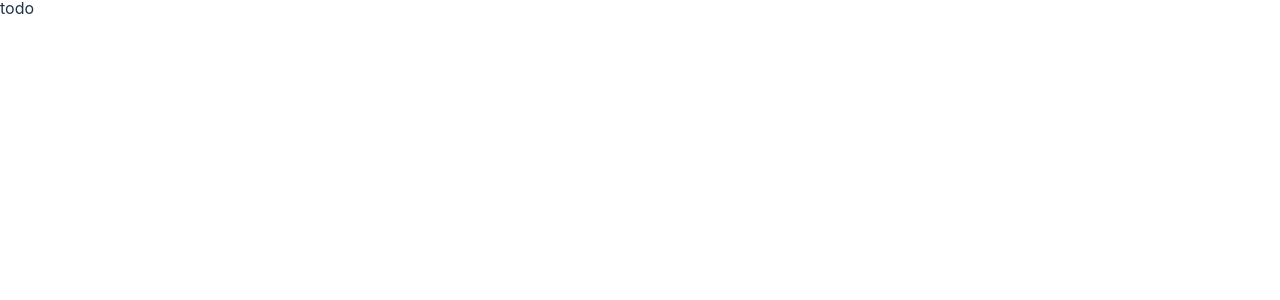
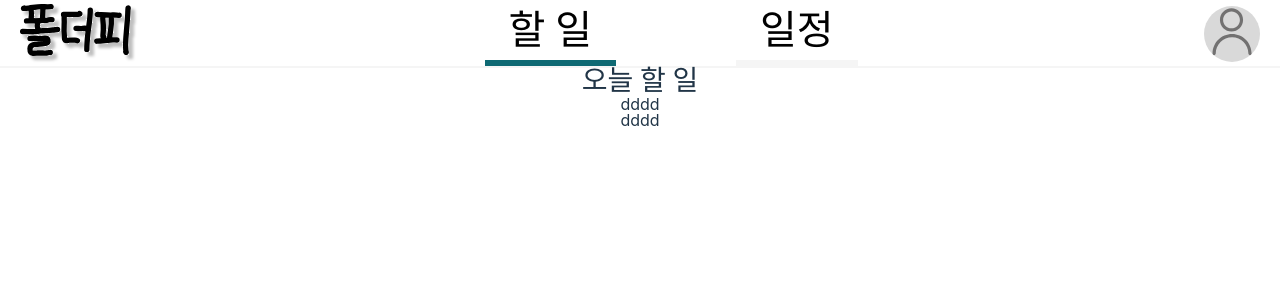
Before and after one commit to yeon-dong/For_The_P, a React (Vite) app in the folder For_The_P/: page /todo in a window 1280 px wide. Shown: the top 300 px of the page. Built offline with nearby package versions, Linux system fonts and the light colour scheme.

Commit message:
FEAT Header

```diff
--- a/For_The_P/src/App.jsx
+++ b/For_The_P/src/App.jsx
@@ -20,7 +20,7 @@ function App() {
           <Route path="/" element={<MainPage />}></Route>
           <Route path="/signup" element={<SignUpPage />}></Route>
           <Route path="/login" element={<LoginPage />}></Route>
-          <Route path="/calender" element={<CalendarPage />}></Route>
+          <Route path="/calendar" element={<CalendarPage />}></Route>
           <Route path="/todo" element={<TodoPage />}></Route>
           <Route path="/setting" element={<SettingPage />}></Route>
           <Route path="/setting/friend" element={<SettingFriendPage />}></Route>
--- a/For_The_P/src/components/Header/Header.jsx
+++ b/For_The_P/src/components/Header/Header.jsx
@@ -1,11 +1,71 @@
-
+import { Link, useLocation } from "react-router-dom";
+import {
+  HeaderContainer,
+  HeaderWrap,
+  LogoImg,
+  UserImg,
+  HeaderLeftWrap,
+  HeaderRightWrap,
+  HeaderNavItem,
+  HeaderCenterWrap,
+  HeaderTodo,
+  HeaderCalendar,
+  HeaderText
+} from "./Header.style";
+import { useState, useEffect } from "react";
 
 function Header() {
+  const location = useLocation();
 
+  // 경로에 따라 초기 상태를 설정
+  const getInitialPage = (pathname) => {
+    if (pathname == "/todo") {
+      return "todo";
+    } else if (pathname == "/calendar") {
+      return "calendar";
+    } else {
+      return "";
+    }
+  };
+
+  const [page, setPage] = useState(getInitialPage(location.pathname));
+
+  useEffect(() => {
+    setPage(getInitialPage(location.pathname));
+  }, [location.pathname]);
+
+  const goToTodo = () => {
+    setPage("todo");
+  };
+
+  const goToCalendar = () => {
+    setPage("calendar");
+  };
+
+  const colorProps = (prop) => {
+    return page === prop;
+  };
 
     return (
       <>
-        Header
+        <HeaderContainer>
+          <HeaderWrap>
+          <HeaderLeftWrap>
+            <Link to='/todo'>
+              <LogoImg src="/logo2.svg"></LogoImg>
+            </Link>
+          </HeaderLeftWrap>
+          <HeaderCenterWrap>
+            <HeaderTodo $pickColor={colorProps("todo")}><HeaderNavItem onClick={goToTodo} to='/todo'><HeaderText>할 일</HeaderText></HeaderNavItem></HeaderTodo>
+            <HeaderCalendar $pickColor={colorProps("calendar")}><HeaderNavItem onClick={goToCalendar} to='/calendar'><HeaderText>일정</HeaderText></HeaderNavItem></HeaderCalendar>
+          </HeaderCenterWrap>
+          <HeaderRightWrap>
+            <Link to='/setting'>
+              <UserImg src="/user_img.svg"></UserImg>
+            </Link>
+          </HeaderRightWrap>
+          </HeaderWrap>
+        </HeaderContainer>
       </>
     );
   }
--- a/For_The_P/src/components/Header/Header.style.js
+++ b/For_The_P/src/components/Header/Header.style.js
@@ -0,0 +1,93 @@
+import styled from "styled-components";
+import {Link} from "react-router-dom";
+
+export const HeaderContainer = styled.div`
+    background-color: white;
+    border-bottom-width: 2px;
+    border-style : solid;
+    border-color: whitesmoke;
+`;
+
+export const HeaderWrap = styled.div`
+    height: 10%;
+    max-width: 1920px;
+    margin: 0 auto;
+    display: flex;
+    align-items: center;
+    justify-content: space-between
+`;
+
+export const HeaderLeftWrap = styled.div`
+    display: flex;
+`;
+export const LogoImg = styled.img`
+    margin-top: 4px;
+    margin-left: 20px;
+    max-height: 60px;
+    max-weight: 118px;
+`;
+
+export const UserImg = styled.img`
+    margin-top: 4px;
+    margin-right: 20px;
+    max-height: 56px;
+    max-weight: 56px;
+`;
+
+export const HeaderRightWrap = styled.div`
+
+`;
+
+export const HeaderCenterWrap = styled.div`
+    display: flex;
+`;
+
+export const HeaderTodo = styled.div`
+    margin-left: 60px;
+    margin-right: 60px;
+    border-bottom-width: 6px;
+    border-style : solid;
+    border-color: ${(props) => (props.$pickColor ? '#0E6973' : 'whitesmoke')};
+    padding-top: 2px;
+    padding-bottom: 8px;
+    padding-right: 24px;
+    padding-left: 24px;
+    transition: border-color 0.5s;
+    &:hover{
+        border-color: #0E6973;
+    }
+`;
+
+export const HeaderCalendar = styled.div`
+    margin-left: 60px;
+    margin-right: 60px;
+    border-bottom-width: 6px;
+    border-style : solid;
+    border-color:  ${(props) => (props.$pickColor ? '#0E6973' : 'whitesmoke')};
+    padding-top: 2px;
+    padding-right: 24px;
+    padding-left: 24px;
+    padding-bottom: 8px;
+    transition: border-color 0.5s;
+    &:hover{
+        border-color: #0E6973;
+    }
+`;
+
+export const HeaderText = styled.div`
+    margin-top: 10px;
+    color: black;
+    text-decoration: none;
+    font-family: "Gothic A1", sans-serif;
+    font-weight: 700;
+    font-style: normal;
+    font-size : 40px;
+    transition: color 0.5s;
+    &:hover{
+        color: #0E6973;
+    }
+`;
+
+export const HeaderNavItem = styled(Link)`
+    margin-bottom: 12px;
+`;
--- a/For_The_P/src/pages/CalendarPage/CalendarPage.jsx
+++ b/For_The_P/src/pages/CalendarPage/CalendarPage.jsx
@@ -1,3 +1,4 @@
+import Header from "../../components/Header/Header";
 
 
 function CalendarPage() {
@@ -5,7 +6,7 @@ function CalendarPage() {
 
     return (
       <>
-
+        <Header/>
       </>
     );
   }
--- a/For_The_P/src/pages/NotFoundPage/NotFoundPage.jsx
+++ b/For_The_P/src/pages/NotFoundPage/NotFoundPage.jsx
@@ -1,11 +1,20 @@
-
+import { StyledNotFoundPage, MainButton } from "./NotFoundPage.style";
 
 function NotFoundPage() {
 
 
     return (
       <>
-
+          <StyledNotFoundPage>
+          Oops!
+          <p>
+            예상치 못한 에러가 발생했습니다.
+          </p>
+          <div>
+            Not Found
+          </div>
+          <MainButton href="/">메인으로 이동하기</MainButton>
+        </StyledNotFoundPage>
       </>
     );
   }
--- a/For_The_P/src/pages/NotFoundPage/NotFoundPage.style.js
+++ b/For_The_P/src/pages/NotFoundPage/NotFoundPage.style.js
@@ -1 +1,33 @@
 import styled from "styled-components";
+
+export const StyledNotFoundPage = styled.div`
+    margin-top: 10%;
+    color: black;
+    font-size: 60px;
+    font-family: "Gothic A1", sans-serif;
+    font-weight: 600;
+    font-style: normal;
+    text-align: center;
+
+    p {
+        margin-top: 40px;
+        font-size: 30px;
+    }
+    div {
+        margin-top: 20px;
+        margin-bottom: 24px;
+        font-style: italic;
+        font-size: 30px;
+    }
+`;
+
+export const MainButton = styled.a`
+    text-decoration: none;
+    color: black;
+    font-size: 40px;
+    font-family: "Gothic A1", sans-serif;
+    font-weight: 400;
+    font-style: normal;
+    text-align: center;
+    }
+`;
--- a/For_The_P/src/pages/SettingPage/SettingPage.jsx
+++ b/For_The_P/src/pages/SettingPage/SettingPage.jsx
@@ -1,3 +1,4 @@
+import Header from "../../components/Header/Header";
 
 
 function SettingPage() {
@@ -5,7 +6,8 @@ function SettingPage() {
 
     return (
       <>
-
+        <Header></Header>
+        setting
       </>
     );
   }
--- a/For_The_P/src/pages/TodoPage/TodoPage.jsx
+++ b/For_The_P/src/pages/TodoPage/TodoPage.jsx
@@ -1,3 +1,5 @@
+import Header from "../../components/Header/Header";
+import { Container, TodayText } from "./TodoPage.style";
 
 
 function TodoPage() {
@@ -5,7 +7,12 @@ function TodoPage() {
 
     return (
       <>
-        todo
+        <Header/>
+        <Container>
+          <TodayText>오늘 할 일</TodayText>
+          <p>dddd</p>
+          <p>dddd</p>
+        </Container>
       </>
     );
   }
--- a/For_The_P/src/pages/TodoPage/TodoPage.style.js
+++ b/For_The_P/src/pages/TodoPage/TodoPage.style.js
@@ -0,0 +1,14 @@
+import styled from "styled-components";
+
+export const Container = styled.div`
+    display: flex;
+    flex-direction: column;
+    align-items: center;
+`;
+
+export const TodayText = styled.div`
+    font-family: "Gothic A1", sans-serif;
+    font-weight: 700;
+    font-style: normal;
+    font-size : 28px;
+`;
```
